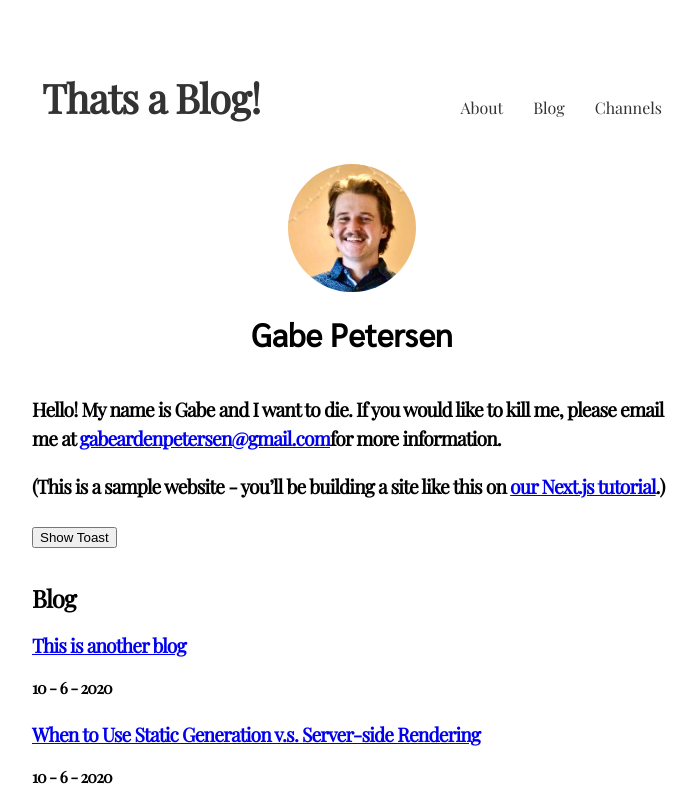
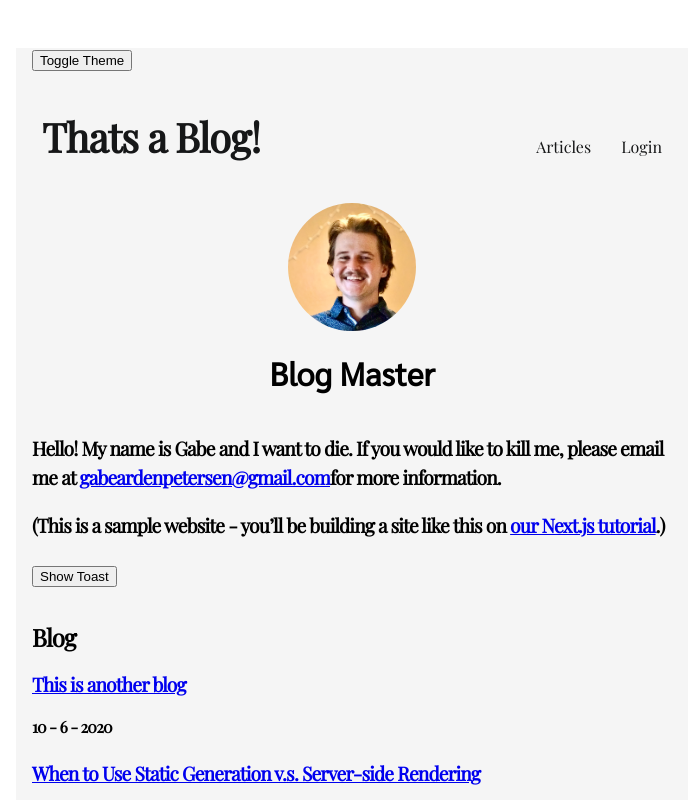
Before and after one commit to gabepetersen/dadblog, a Next.js app: page / in a window 1280 px wide. Shown: the top 800 px of the page, without its empty margins (288-985 px from the left). Built offline with nearby package versions, Linux system fonts and the light colour scheme.

Commit message:
got dark theming to work - gonna try to use pure scss variables

```diff
--- a/components/layout.module.scss
+++ b/components/layout.module.scss
@@ -1,8 +1,11 @@
+@import '../styles/global.scss';
+
 .container {
   max-width: 40rem;
   padding: 0 1rem;
-  margin: 3rem auto 6rem;
+  margin: 3rem auto 6rem auto;
   font-family: PlayfairDisplay-Regular;
+  background-color: var(--color-page-background);
 }
 
 .header {
@@ -25,3 +28,15 @@
 .backToHome {
   margin: 3rem 0 0;
 }
+
+/**
+ *
+ * Media Query Section
+ *
+ */
+
+@media #{$large-phone} {
+  .container {
+    margin: 2rem auto 4rem auto;
+  }
+}
--- a/components/layout.tsx
+++ b/components/layout.tsx
@@ -2,17 +2,31 @@ import Head from 'next/head';
 import Link from 'next/link';
 
 import Navbar from './navbar';
+import { getThemeController } from '../components/theme';
 
 import styles from './layout.module.scss';
 import utilStyles from '../styles/utils.module.scss';
+import themeStyles from '../styles/theme.module.scss';
+import dark from '../styles/dark.module.scss';
+import light from '../styles/light.module.scss';
 
-const name = 'Gabe Petersen';
+const name = 'Blog Master';
 
-export const siteTitle = 'Dad\'s Blog'
+export const siteTitle = 'This is a Blog!'
 
-export default function Layout({ children, home }: {children: React.ReactNode, home?: boolean}) {
+var isDark: boolean = false;
+
+const cn = arr => arr.filter(Boolean).join(' ');
+
+
+export default function Layout({ children, home }: { children: React.ReactNode, home?: boolean }) {
+
+  // get the theme state and function to change it
+  const [theme, setTheme] = getThemeController();
+  var isDark = theme === 'dark';
+
   return (
-    <div className={styles.container}>
+    <div className={`${styles.container} ${isDark ? dark.theme : light.theme}`} id="light">
       {/* Head tag for meta stuff */}
       <Head>
         <link rel="icon" href="/favicon.ico" />
@@ -25,8 +39,13 @@ export default function Layout({ children, home }: {children: React.ReactNode, h
         <meta name="twitter:card" content="summary_large_image" />
       </Head>
 
+      {/* button to control dark and light theme */}
+      <button onClick={() => {
+        setTheme(isDark ? 'light' : 'dark');
+      }}>Toggle Theme</button>
+
       {/* Inserts NavBar on Every Page */}
-      <Navbar home={home} ></Navbar>
+      <Navbar home={home}></Navbar>
 
       {/* Displays Header as Link Conditionally */}
       <header className={styles.header}>
--- a/components/navbar.module.scss
+++ b/components/navbar.module.scss
@@ -1,6 +1,8 @@
 @import '../styles/global.scss';
+@import '../styles/theme.module.scss';
 
-.menu, .submenu {
+
+.menu {
   list-style-type: none;
   padding: 0;
   & a:link {
@@ -10,15 +12,14 @@
   & li a {
     display: block;
     padding: 10px;
-    color: $text-medium-1;
+    color: $theme-black;
   }
   // styles for all of the list item links besides the menu-title
   & li:not(.menu_title) a:hover  {
-    border-bottom: 1px solid $color-green-3;
-    color: $text-medium-2;
+    border-bottom: 1px solid $theme-green;
   }
 }
-//
+// main nav menu
 .menu {
   display: flex;
   flex-direction: row;
@@ -30,16 +31,25 @@
   /* gap between inner elements */
   gap: 10px;
 }
-.submenu {
-  display: none;
-  position: absolute;
-}
 .menu_title {
   /* Shorthand for flex-grow, flex-shrink, and flex-basis */
-  flex: 2 1 100px;
+  flex: 2 1 200px;
 }
-.dropdown {
-  &:hover .submenu {
-    display: block;
+
+
+/**
+ *
+ * Media Query Section
+ *
+ */
+
+@media #{$large-phone} {
+  // Wrap the Links on Mobile
+  .menu {
+    flex-wrap: wrap;
+    text-align: center;
+  }
+  .menu_title {
+    flex: 1 1 100%;
   }
 }
--- a/components/navbar.tsx
+++ b/components/navbar.tsx
@@ -6,29 +6,7 @@ import utilStyles from '../styles/utils.module.scss';
 
 export default function Navbar({ home }: { home: boolean }) {
 
-  // animation variants for the unordered list
-  const nav_list = {
-    initial: {
-      opacity: 0,
-    },
-    animate: {
-      opacity: 1,
-      transition: {
-        when: "beforeChildren",
-        staggerChildren: 0.1,
-      },
-    },
-  }
-
-  // animation variants for the list items
-  const nav_item = {
-    initial: {
-      opacity: 0, y: -100
-    },
-    animate: {
-      opacity: 1, y: 0
-    }
-  }
+  const user = false;
 
   return (
     <nav>
@@ -49,17 +27,49 @@ export default function Navbar({ home }: { home: boolean }) {
           </a>
           </Link>
         </motion.li>
-        <motion.li variants={nav_item}><Link href="/">About</Link></motion.li>
-        <motion.li variants={nav_item}><Link href="/"><a>Blog</a></Link></motion.li>
-        <motion.li variants={nav_item} className={styles.dropdown}>
-          <Link href="/"><a>Channels</a></Link>
-          <ul className={styles.submenu}>
-            <li><Link href="/"><a>One</a></Link></li>
-            <li><Link href="/"><a>Two</a></Link></li>
-            <li><Link href="/"><a>Three</a></Link></li>
-          </ul>
-        </motion.li>
+        <motion.li variants={nav_item}><Link href="/">Articles</Link></motion.li>
+        <LoginControl user={user}></LoginControl>
       </motion.ul>
     </nav>
   );
 }
+
+/**
+ * LoginControl returns sign in or sign out based on if the user is logged in
+ * @param user tells if the user is logged in or not
+ */
+function LoginControl({ user }: { user: boolean }) {
+  if (user) {
+    return (
+      <motion.li variants={nav_item}><Link href="/"><a>Sign Out</a></Link></motion.li>
+    );
+  } else {
+    return (
+      <motion.li variants={nav_item}><Link href="/"><a>Login</a></Link></motion.li>
+    );
+  }
+}
+
+// animation variants for the unordered list
+const nav_list = {
+  initial: {
+    opacity: 0,
+  },
+  animate: {
+    opacity: 1,
+    transition: {
+      when: "beforeChildren",
+      staggerChildren: 0.1,
+    },
+  },
+}
+
+// animation variants for the list items
+const nav_item = {
+  initial: {
+    opacity: 0, y: -100
+  },
+  animate: {
+    opacity: 1, y: 0
+  }
+}
--- /dev/null
+++ b/components/theme.tsx
@@ -0,0 +1,15 @@
+/**
+ * Big Thank you goes out to github user @Ifades
+ * github repo:
+ */
+
+import React from 'react';
+
+const Theme = React.createContext(null);
+
+export const getThemeController = () => React.useContext(Theme);
+
+export function ThemeProvider({ theme, children }) {
+  const [val, setTheme] = React.useState(theme);
+  return <Theme.Provider value={[val, setTheme]}>{children}</Theme.Provider>;
+}
--- a/pages/index.tsx
+++ b/pages/index.tsx
@@ -7,6 +7,7 @@ import { useEffect } from 'react';
 import Layout, { siteTitle } from '../components/layout';
 import CustomDate from '../components/custom-date';
 import { ToastContainer, ToastController } from '../components/toast';
+import { ThemeProvider } from '../components/theme';
 import { getSortedPostsData } from '../lib/posts';
 
 import utilStyles from '../styles/utils.module.scss';
@@ -16,6 +17,7 @@ export default function Home({ allPostsData }:
   { allPostsData: {id: string, date: number, title: string}[] }
 ) {
   return (
+    <ThemeProvider theme="light">
       <Layout home>
         <Head>
           <title>{siteTitle}</title>
@@ -59,6 +61,7 @@ export default function Home({ allPostsData }:
           <ToastContainer />
         </section>
       </Layout>
+    </ThemeProvider>
   )
 }
 
--- /dev/null
+++ b/styles/dark.module.scss
@@ -0,0 +1,9 @@
+@import './theme.module.scss';
+
+.theme {
+  --color-page-background: #{$theme-black};
+  --color-text: #{$theme-white};
+  --color-subtext: #{$theme-lightgray};
+  --color-shadow: #{$theme-gray};
+  --color-accent: #{$theme-yellow};
+}
--- a/styles/global.scss
+++ b/styles/global.scss
@@ -22,6 +22,7 @@ $color-yellow-2: #F0F384;
 $color-yellow-3: #A8AB2E;
 $color-yellow-4: #81840F;
 
+
 // Text Themes
 $text-light-2: #999999;
 $text-light-1: #777777;
@@ -29,6 +30,12 @@ $text-medium-2: #555555;
 $text-medium-1: #333333;
 $text-dark-2: #111111;
 $text-dark-1: #000000;
+
+// media query variables
+$small-phone: "screen and (max-width : 320px)";
+$medium-phone: "screen and (max-width: 400px)";
+$large-phone: "screen and (max-width: 500px)";
+$tablet: "screen and (max-width: 1100px)";
 
 
 // font declarations
--- /dev/null
+++ b/styles/light.module.scss
@@ -0,0 +1,9 @@
+@import './theme.module.scss';
+
+.theme {
+  --color-page-background: #{$theme-white};
+  --color-text: #{$theme-black};
+  --color-subtext: #{$theme-gray};
+  --color-shadow: #{$theme-lightgray};
+  --color-accent: #{$theme-green};
+}
--- /dev/null
+++ b/styles/theme.module.scss
@@ -0,0 +1,25 @@
+// More themes
+$theme-green: #4b7f52ff;
+$theme-yellow: #ffd639ff;
+$theme-white: #f5f5f5ff;
+$theme-lightgray: #c6d3c7;
+$theme-gray: #5d635d;
+$theme-black: #161718;
+
+// set default styles
+#light {
+  --color-page-background: #{$theme-white};
+  --color-text: #{$theme-black};
+  --color-subtext: #{$theme-gray};
+  --color-shadow: #{$theme-lightgray};
+  --color-accent: #{$theme-green};
+}
+
+// set dark mode styles
+#dark {
+  --color-page-background: #{$theme-black};
+  --color-text: #{$theme-white};
+  --color-subtext: #{$theme-lightgray};
+  --color-shadow: #{$theme-gray};
+  --color-accent: #{$theme-yellow};
+}
```
Lines whose indentation alone changed are shown as unchanged.
